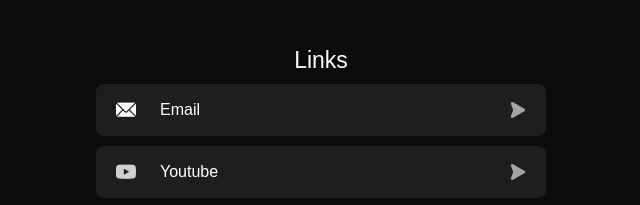
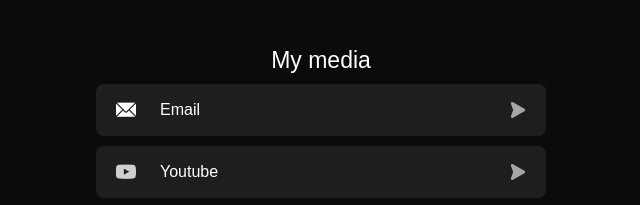
Before and after one commit to maded3v/links, a plain HTML site: page index.html in a window 1280 px wide. Shown: the part 257-462 px from the top of the page, 319-959 px from the left. Drawn offline with Linux system fonts and the light colour scheme.

Commit message:
Update index.html
Links -> My media

```diff
--- a/index.html
+++ b/index.html
@@ -9,7 +9,7 @@
 <body>
 <img class="ava" src="madedev1.png" alt="Madedev" >
 <div class="text1">made.dev</div>
-<div class="text2">Links</div>
+<div class="text2">My media</div>
 <ul class="ssilki">
     <li class="text-1">
         <a class="text-11" href="mailto:selfmadecodedev@gmail.com">
```
